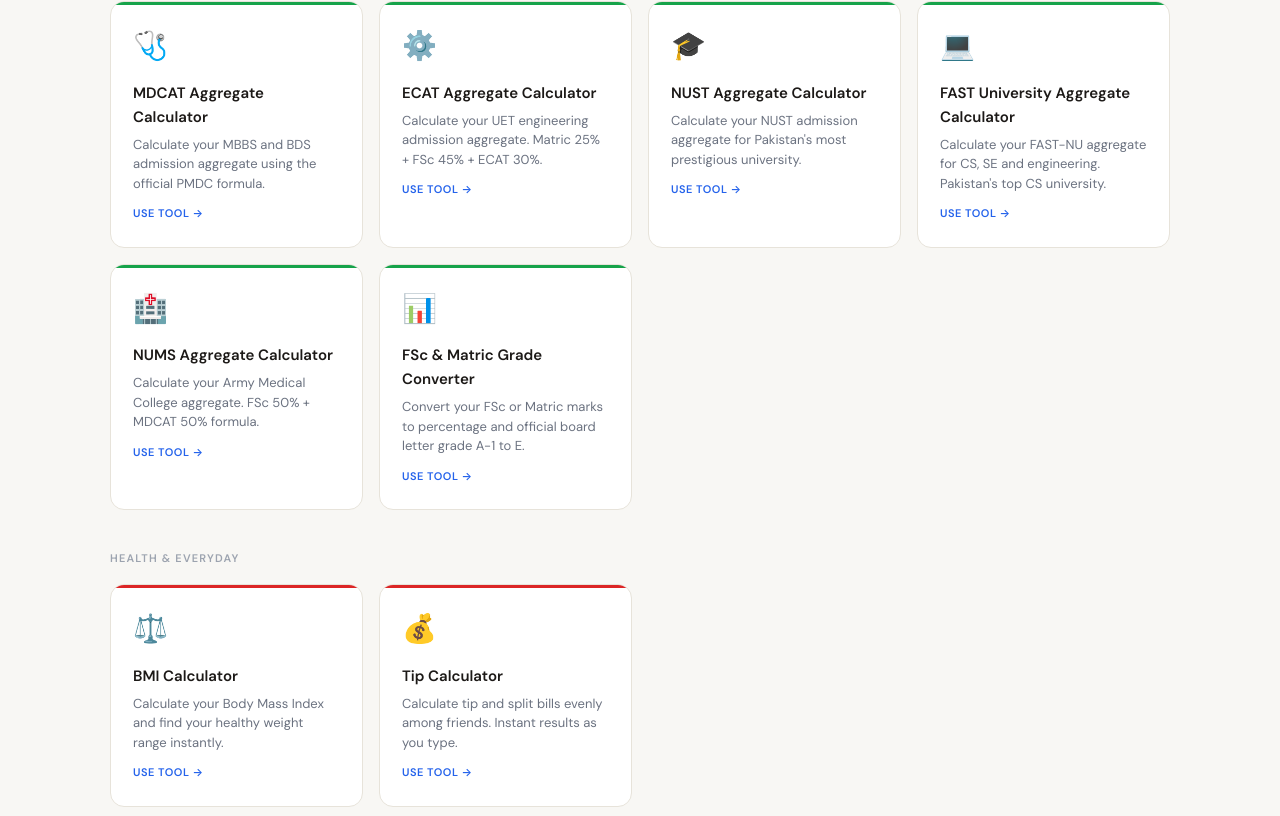
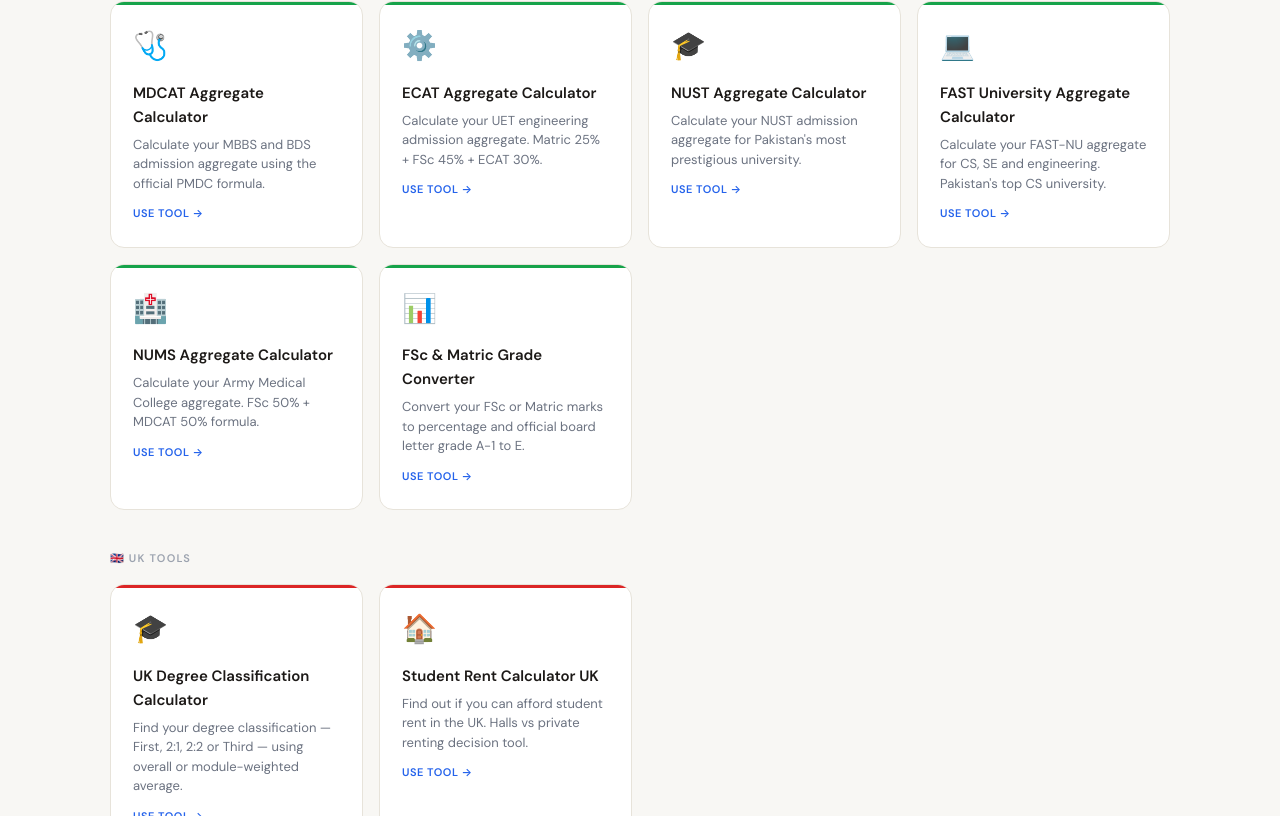
Before and after one commit to abdullahwebsites95/scholartools, a Next.js app: page / in a window 1280 px wide. Shown: the part 1984-2800 px from the top of the page. Built offline with nearby package versions, Linux system fonts and the light colour scheme.

Commit message:
Add UK Degree Classification Calculator to homepage, 28 tools live

```diff
--- a/pages/index.js
+++ b/pages/index.js
@@ -56,8 +56,16 @@
     ]
   },
   {
+    category: '🇬🇧 UK Tools',
+    accent: '#DC2626',
+    items: [
+      { href: '/uk-degree-classification-calculator', icon: '🎓', name: 'UK Degree Classification Calculator', desc: 'Find your degree classification — First, 2:1, 2:2 or Third — using overall or module-weighted average.' },
+      { href: '/student-rent-calculator', icon: '🏠', name: 'Student Rent Calculator UK', desc: 'Find out if you can afford student rent in the UK. Halls vs private renting decision tool.' },
+    ]
+  },
+  {
     category: 'Health & Everyday',
-    accent: '#DC2626',
+    accent: '#0EA5E9',
     items: [
       { href: '/bmi-calculator', icon: '⚖️', name: 'BMI Calculator', desc: 'Calculate your Body Mass Index and find your healthy weight range instantly.' },
       { href: '/tip-calculator', icon: '💰', name: 'Tip Calculator', desc: 'Calculate tip and split bills evenly among friends. Instant results as you type.' },
@@ -68,7 +76,6 @@
     accent: '#0D9488',
     items: [
       { href: '/emi-calculator', icon: '💳', name: 'Loan EMI Calculator', desc: 'Calculate monthly loan installments, total interest, and full repayment schedule.' },
-      { href: '/student-rent-calculator', icon: '🏠', name: 'Student Rent Calculator UK', desc: 'Find out if you can afford student rent in the UK. Halls vs private renting decision tool.' },
       { href: '/fbr-income-tax-calculator', icon: '🧾', name: 'FBR Income Tax Calculator', desc: 'Calculate your Pakistan income tax for 2025–26. Monthly deduction and take-home salary.' },
     ]
   },
@@ -81,9 +88,9 @@
     <Layout>
       <Head>
         <title>ScholarTools — Free Online Tools for Students</title>
-        <meta name="description" content="Free online tools for students: GPA calculator, MDCAT, ECAT, NUST, FAST aggregates, exam time calculator, international GPA converter and more. No signup needed." />
+        <meta name="description" content="Free online tools for students: GPA calculator, MDCAT, ECAT, NUST, FAST aggregates, UK degree classification, attendance tracker and more. No signup needed." />
         <meta property="og:title" content="ScholarTools — Free Online Tools for Students" />
-        <meta property="og:description" content="27+ free tools for students. GPA calculator, MDCAT, ECAT, NUST, FAST, exam time calculator, international GPA converter and more. All free, no signup." />
+        <meta property="og:description" content="28+ free tools for students. GPA calculator, MDCAT, ECAT, NUST, FAST, UK degree classification, FBR tax and more. All free, no signup." />
         <link rel="canonical" href="https://scholartools.co" />
       </Head>
 
```
